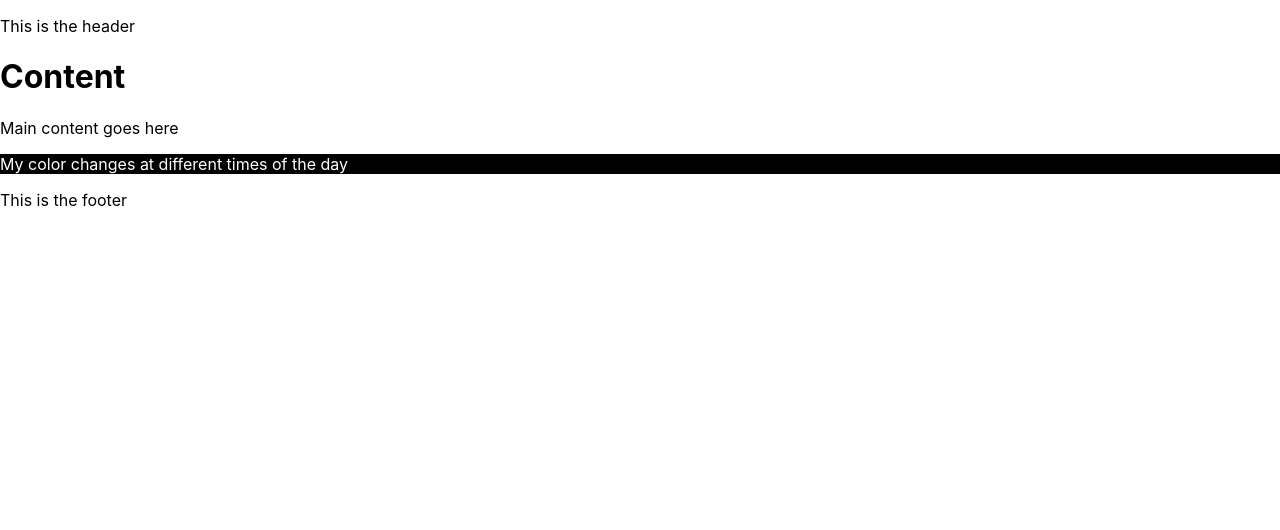
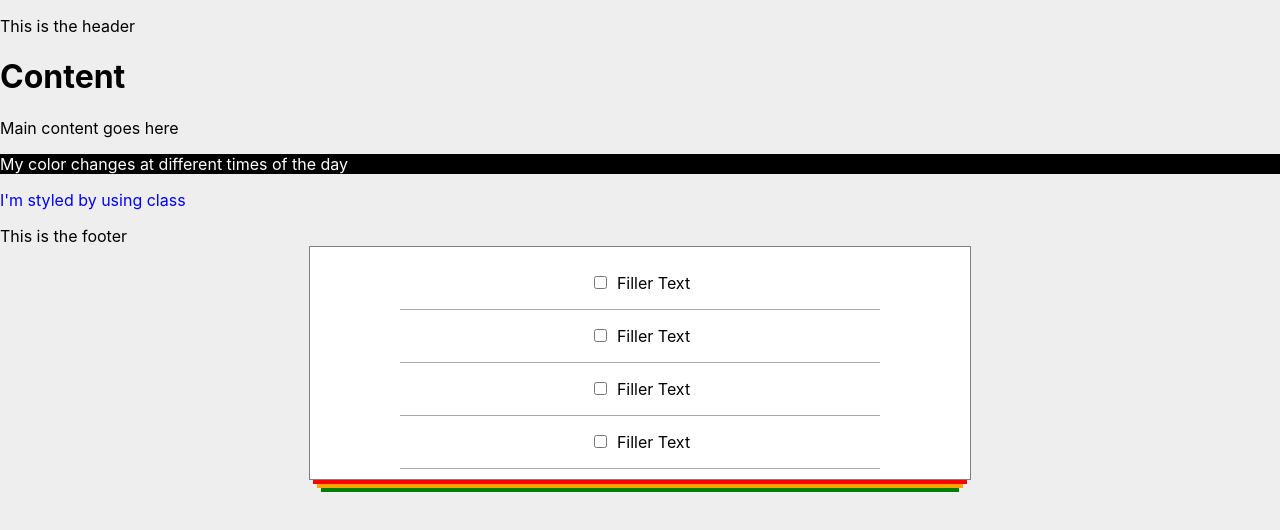
Before and after one commit to CrypticSocket/learnreact, a React (Create React App) app: page / in a window 1280 px wide. Shown: the top 530 px of the page. Built offline with nearby package versions, Linux system fonts and the light colour scheme.

Commit message:
Added a To Do List

```diff
--- a/src/App.css
+++ b/src/App.css
@@ -28,6 +28,32 @@
   color: #61dafb;
 }
 
+.todoItem {
+  display: flex;
+  align-items: center;
+  border-bottom: 1px solid #aaa;
+  width: 75%;
+  justify-content: center;
+  text-align: center;
+}
+
+input[type="checkbox"] {
+  margin-right: 10px;
+}
+
+.todoList {
+  width: 50%;
+  margin: auto;
+  display: flex;
+  flex-direction: column;
+  align-items: center;
+  background-color: white;
+  border: 1px solid gray;
+  padding: 10px;
+  box-shadow: 0px 8px 0px -4px red, 0px 16px 0px -8px orange,
+    0px 24px 0px -12px green;
+}
+
 @keyframes App-logo-spin {
   from {
     transform: rotate(0deg);
--- a/src/App.js
+++ b/src/App.js
@@ -5,6 +5,7 @@ import "./App.css";
 import Header from "./Header";
 import MainContent from "./MainContent";
 import Footer from "./Footer";
+import TodoList from "./TodoList";
 
 function App() {
   return (
@@ -12,6 +13,7 @@ function App() {
       <Header />
       <MainContent />
       <Footer />
+      <TodoList />
     </div>
   );
 }
--- a/src/MainContent.js
+++ b/src/MainContent.js
@@ -20,6 +20,7 @@ function MainContent() {
       <h1>Content</h1>
       <p>Main content goes here</p>
       <p style={styleTime}>My color changes at different times of the day</p>
+      <p className="para">I'm styled by using class</p>
     </main>
   );
 }
--- /dev/null
+++ b/src/TodoItem.js
@@ -0,0 +1,12 @@
+import React from "react";
+
+function TodoItem() {
+  return (
+    <div className="todoItem">
+      <input type="checkbox"></input>
+      <p>Filler Text</p>
+    </div>
+  );
+}
+
+export default TodoItem;
--- /dev/null
+++ b/src/TodoList.js
@@ -0,0 +1,15 @@
+import React from "react";
+import TodoItem from "./TodoItem";
+
+function TodoList() {
+  return (
+    <div className="todoList">
+      <TodoItem />
+      <TodoItem />
+      <TodoItem />
+      <TodoItem />
+    </div>
+  );
+}
+
+export default TodoList;
--- a/src/index.css
+++ b/src/index.css
@@ -1,13 +1,18 @@
 body {
   margin: 0;
-  font-family: -apple-system, BlinkMacSystemFont, 'Segoe UI', 'Roboto', 'Oxygen',
-    'Ubuntu', 'Cantarell', 'Fira Sans', 'Droid Sans', 'Helvetica Neue',
+  font-family: -apple-system, BlinkMacSystemFont, "Segoe UI", "Roboto", "Oxygen",
+    "Ubuntu", "Cantarell", "Fira Sans", "Droid Sans", "Helvetica Neue",
     sans-serif;
   -webkit-font-smoothing: antialiased;
   -moz-osx-font-smoothing: grayscale;
+  background-color: #eee;
 }
 
 code {
-  font-family: source-code-pro, Menlo, Monaco, Consolas, 'Courier New',
+  font-family: source-code-pro, Menlo, Monaco, Consolas, "Courier New",
     monospace;
 }
+
+.para {
+  color: blue;
+}
```
